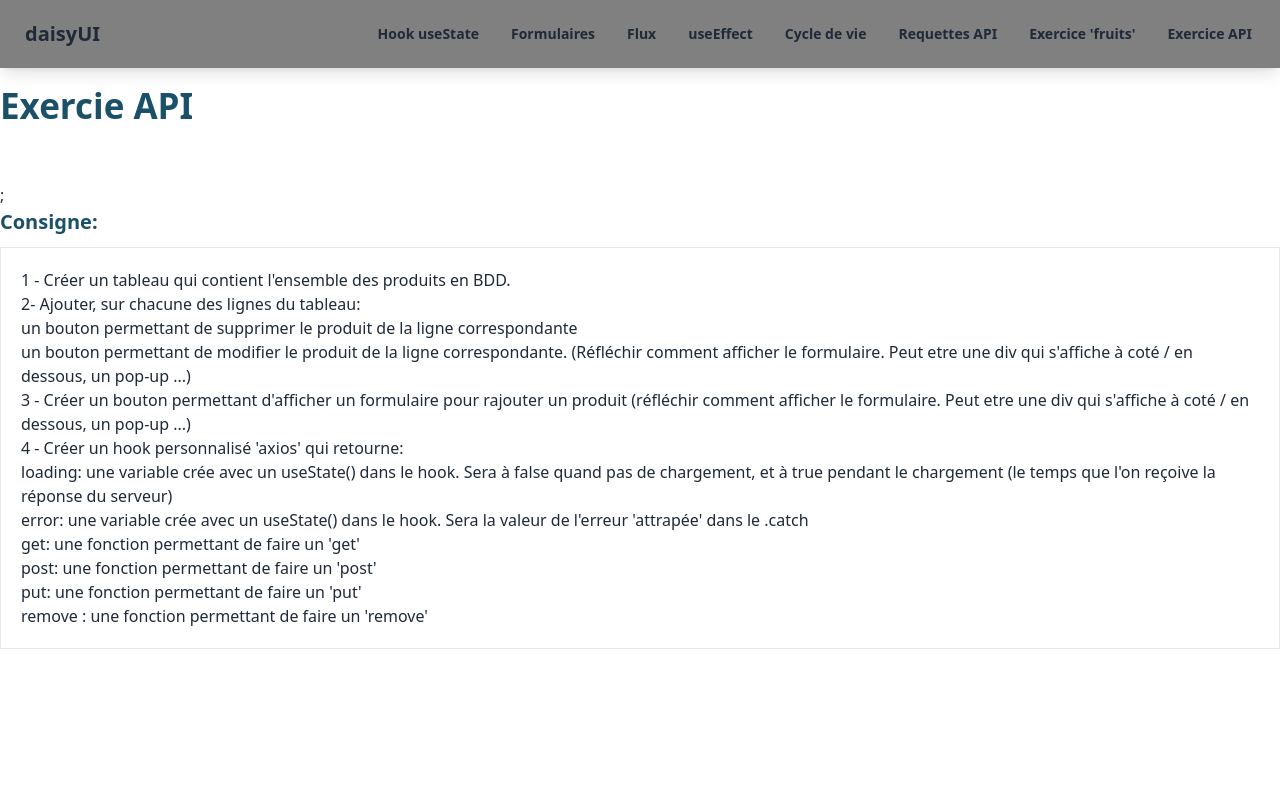
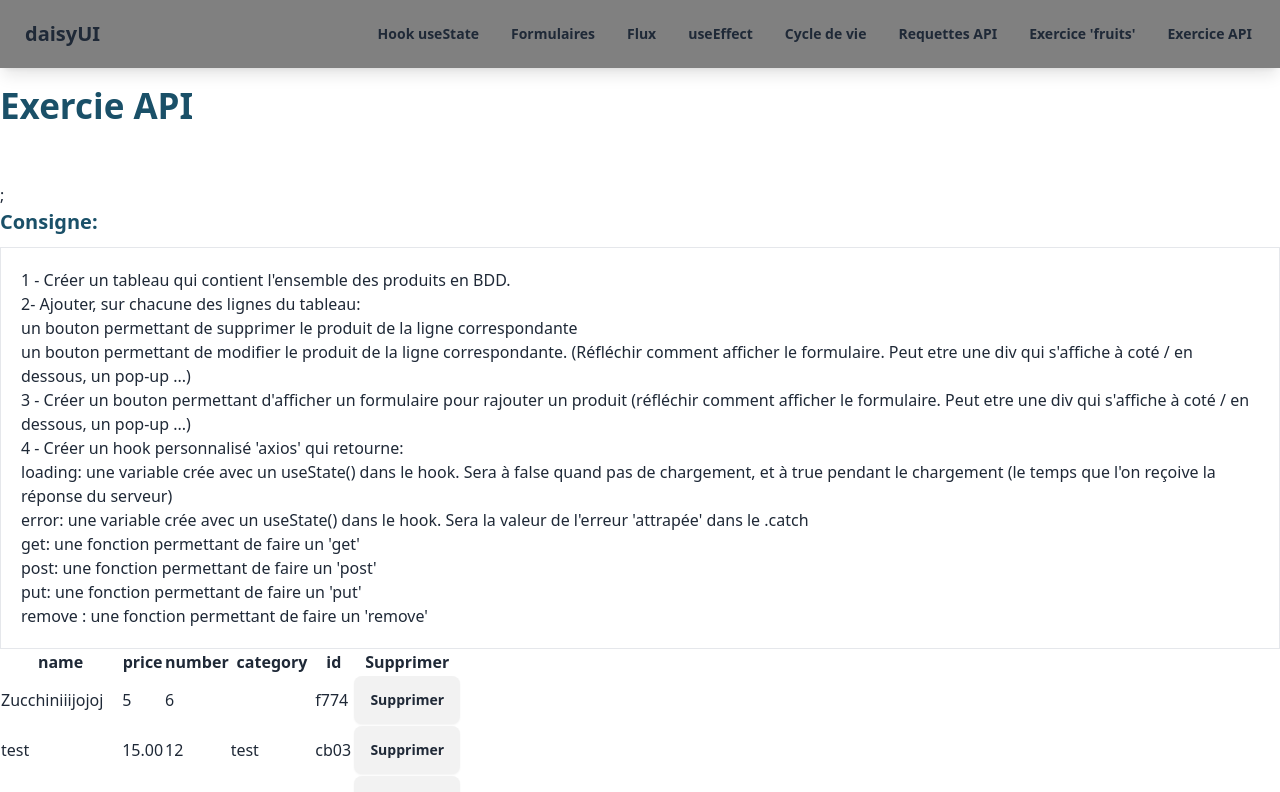
Before and after one commit to Kevin97231/20240903_ReactJs, a React (Vite) app: page /exercice-api in a window 1280 px wide. Shown: the top 792 px of the page. Built offline with nearby package versions, Linux system fonts and the light colour scheme; data requests are answered from the project's data file.

Commit message:
ajout du supprimer

```diff
--- a/db.json
+++ b/db.json
@@ -1,19 +1,5 @@
 {
   "products": [
-    {
-      "name": "Zucchiniii",
-      "price": "5",
-      "number": "6",
-      "category": "",
-      "id": "6"
-    },
-    {
-      "name": "Testtt",
-      "price": "8",
-      "number": "15",
-      "category": "",
-      "id": "66d2"
-    },
     {
       "name": "Zucchiniiijojoj",
       "price": "5",
--- /dev/null
+++ b/src/components/exerciceAPI/Table.jsx
@@ -0,0 +1,39 @@
+/* eslint-disable react/prop-types */
+export const Table = ({ data = [], removeFunction }) => {
+  let cles = [];
+
+  if (data.length > 0) {
+    // Object.keys(data[0]) --> renvoie l'ensmeble des attributs du premier objet de data
+    cles = Object.keys(data[0]);
+  }
+
+  return (
+    <div>
+      <table>
+        <thead>
+          <tr>
+            {/* Parcourir notre tableau de clés _ pour déterminer le nom des colonnes */}
+            {cles.map((cle) => (
+              <th key={cle}>{cle}</th>
+            ))}
+            <th>Supprimer</th>
+          </tr>
+        </thead>
+        <tbody>
+          {data.map((product) => (
+            <tr key={product.id}>
+              {cles.map((cle) => (
+                <td key={cle}>{product[cle]}</td>
+              ))}
+              <td>
+                <button className="btn" onClick={() => removeFunction(product)}>
+                  Supprimer
+                </button>
+              </td>
+            </tr>
+          ))}
+        </tbody>
+      </table>
+    </div>
+  );
+};
--- a/src/view/ExerciceApi.jsx
+++ b/src/view/ExerciceApi.jsx
@@ -1,10 +1,37 @@
+import { useEffect, useState } from "react";
 import { Consigne } from "../components/exerciceAPI/Consigne";
+import axios from "axios";
+import { Table } from "../components/exerciceAPI/Table";
 
 export const ExerciceApi = () => {
+  const [products, setProducts] = useState([]);
+
+  const url = "http://localhost:3001/products";
+
+  useEffect(() => {
+    console.log("requete en cours");
+    axios.get(url).then((response) => setProducts(response.data));
+  }, []);
+
+  const deleteProduct = (product) => {
+    const removeUrl = `${url}/${product.id}`;
+    axios
+      .delete(removeUrl)
+      // On passe dans le .then --> le produit s'est bien supprimé
+      .then(() => {
+        setProducts((prevProducts) =>
+          prevProducts.filter(
+            (productFilter) => product.id !== productFilter.id
+          )
+        ).catch((err) => console.error(err.message));
+      });
+  };
+
   return (
     <div className="pt-20">
       <h1>Exercie API</h1>;
       <Consigne />
+      <Table data={products} removeFunction={deleteProduct} />
     </div>
   );
 };
```
